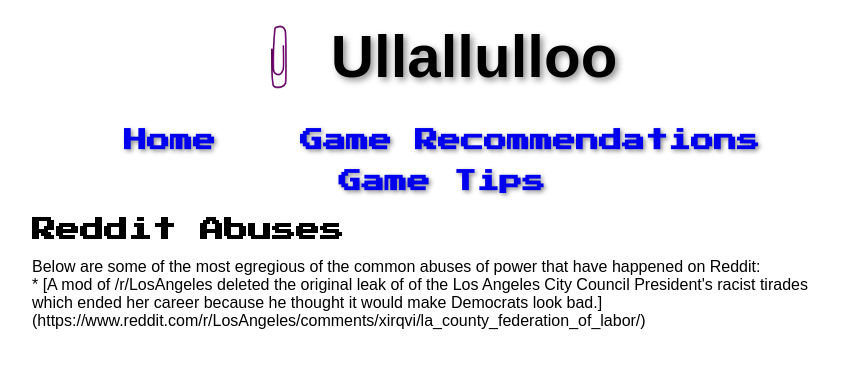
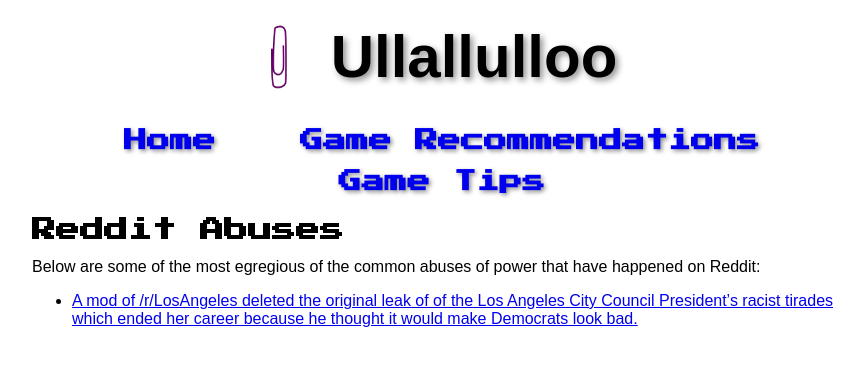
Before and after one commit to ullallulloo/ullallulloo.com, a Jekyll site: the page built from _pages/reddit-abuses.md, in a window 1280 px wide. Shown: the top 369 px of the page, without its empty margins (198-1062 px from the left). Built offline with Jekyll 4.4.1, drawn with Linux system fonts in a browser that asks for light colours.

Commit message:
Fix markdown rendering

```diff
--- a/_layouts/default.html
+++ b/_layouts/default.html
@@ -27,7 +27,9 @@
 		{% include header.html %}
 		{% include nav.html %}
 		<main>
-			{{ content }}
+			<section>
+				{{ content }}
+			</section>
 		</main>
 		{% include footer.html %}
 	</body>
--- a/_pages/game-recommendations.html
+++ b/_pages/game-recommendations.html
@@ -1,7 +1,6 @@
 ---
 ---
 
-<section>
 <h2>Game Recommendations</h2>
 <ul>
 	{% for game in site.game_recommendations %}
@@ -10,4 +9,3 @@
 		</li>
 	{% endfor %}
 </ul>
-</section>
--- a/_pages/game-tips.html
+++ b/_pages/game-tips.html
@@ -1,7 +1,6 @@
 ---
 ---
 
-<section>
 <h2>Game Tips</h2>
 <ul>
 	{% for game in site.game_tips %}
@@ -10,4 +9,3 @@
 		</li>
 	{% endfor %}
 </ul>
-</section>
--- a/_pages/reddit-abuses.md
+++ b/_pages/reddit-abuses.md
@@ -1,10 +1,8 @@
 ---
 ---
 
-<section>
-	<h2>Reddit Abuses</h2>
-	<p>Below are some of the most egregious of the common abuses of power that have happened on Reddit:</p>
+## Reddit Abuses
+
+Below are some of the most egregious of the common abuses of power that have happened on Reddit:
 
 * [A mod of /r/LosAngeles deleted the original leak of of the Los Angeles City Council President's racist tirades which ended her career because he thought it would make Democrats look bad.](https://www.reddit.com/r/LosAngeles/comments/xirqvi/la_county_federation_of_labor/)
-
-</section>
```
Also changed, not shown: _layouts/game-recommendation.html (+3 -5 lines), _layouts/game-tip.html (+3 -5 lines). Lines whose indentation alone changed are shown as unchanged.
